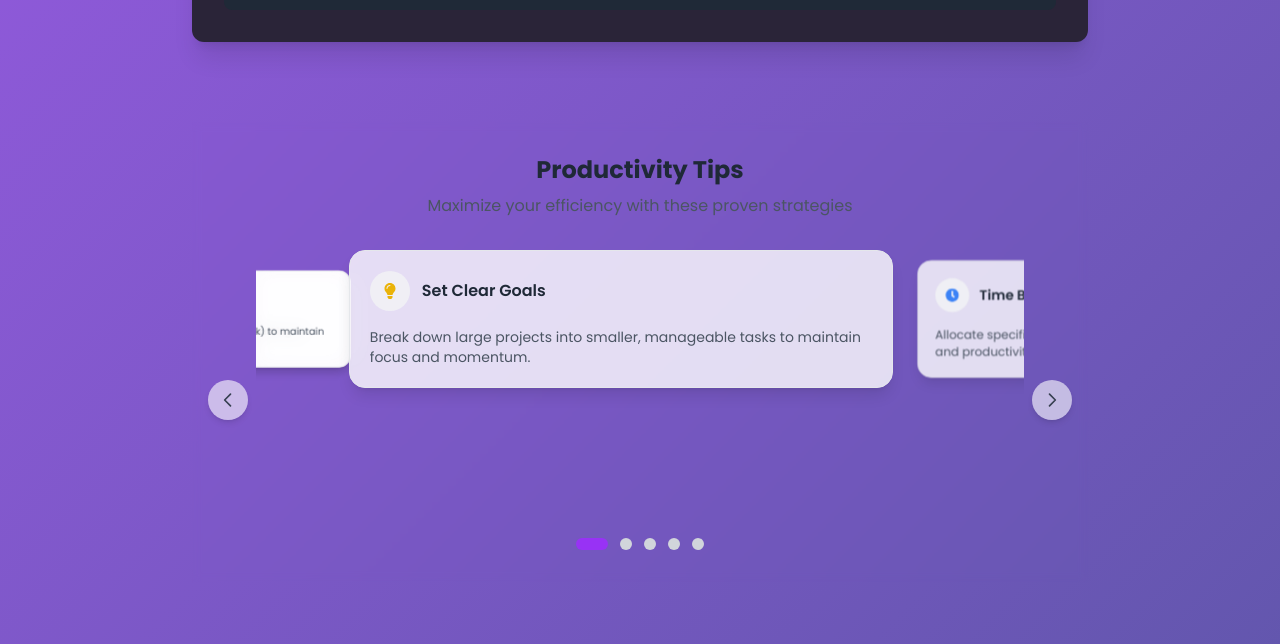
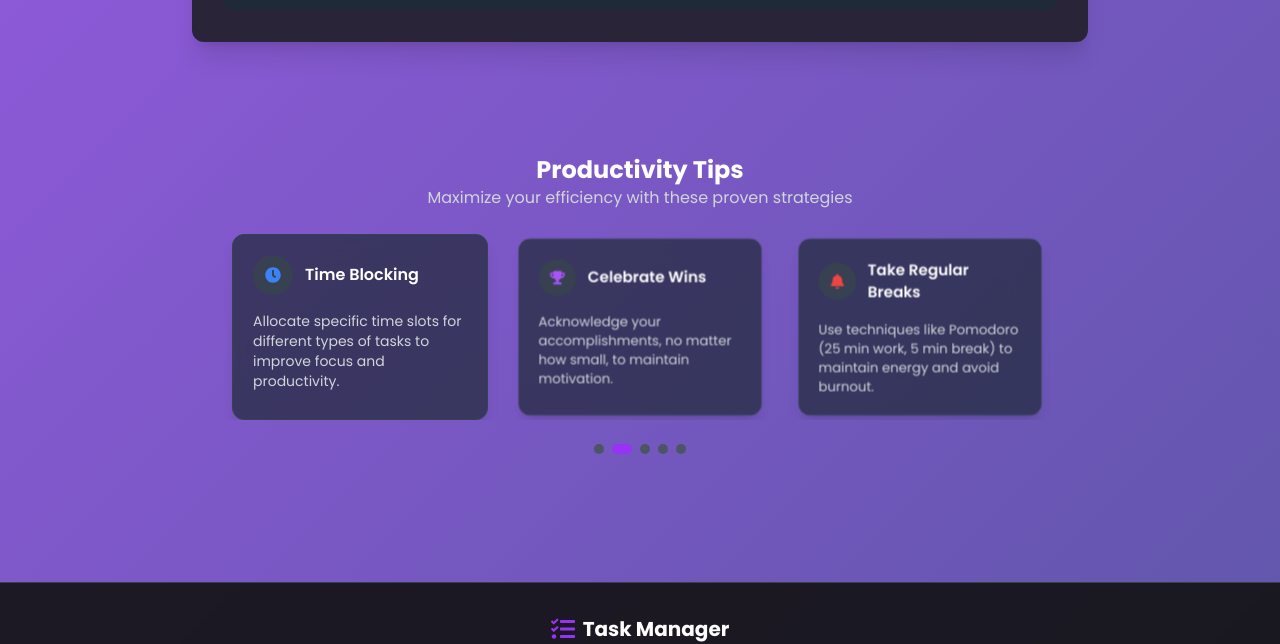
Before and after one commit to R-Tharanka/react-todo, a React (Create React App) app in the folder frontend/: page / in a window 1280 px wide. Shown: the part 1440-2084 px from the top of the page. Built offline with nearby package versions, Linux system fonts and the light colour scheme; no server answers.

Commit message:
refactor: simplify ProductivityTips component by removing unused state and optimizing auto-slide functionality

```diff
--- a/frontend/src/components/ProductivityTips.js
+++ b/frontend/src/components/ProductivityTips.js
@@ -1,10 +1,8 @@
-import React, { useState, useEffect, useCallback, useRef } from 'react';
+import React, { useState, useEffect } from 'react';
 import { FaLightbulb, FaClock, FaTrophy, FaBell, FaBrain } from 'react-icons/fa';
 
 const ProductivityTips = () => {
   const [activeSlide, setActiveSlide] = useState(0);
-  const [isTransitioning, setIsTransitioning] = useState(false);
-  const autoSlideTimerRef = useRef(null);
 
   const tips = [
     {
@@ -39,165 +37,66 @@ const ProductivityTips = () => {
     }
   ];
 
-  // Reset the auto-slide timer when user interacts
-  const resetAutoSlideTimer = useCallback(() => {
-    if (autoSlideTimerRef.current) {
-      clearInterval(autoSlideTimerRef.current);
+  // Auto-slide functionality
+  useEffect(() => {
+    const interval = setInterval(() => {
+      setActiveSlide((prev) => (prev + 1) % tips.length);
+    }, 5000); // Change slide every 5 seconds
+
+    return () => clearInterval(interval);
+  }, [tips.length]);
+
+  // Calculate which tips to show (current + 2 next)
+  const getVisibleTips = () => {
+    const visibleTips = [];
+    for (let i = 0; i < 3; i++) {
+      const index = (activeSlide + i) % tips.length;
+      visibleTips.push(tips[index]);
     }
-
-    autoSlideTimerRef.current = setInterval(() => {
-      goToNextSlide();
-    }, 10000); // Change slide every 10 seconds
-  }, []);
-
-  // Smoothly go to next slide with transition state
-  const goToNextSlide = useCallback(() => {
-    if (isTransitioning) return;
-
-    setIsTransitioning(true);
-    setActiveSlide((prev) => (prev + 1) % tips.length);
-
-    // Reset transitioning state after animation completes (increased duration)
-    setTimeout(() => {
-      setIsTransitioning(false);
-    }, 1500);
-  }, [isTransitioning, tips.length]);
-
-  // Smoothly go to previous slide with transition state
-  const goToPrevSlide = useCallback(() => {
-    if (isTransitioning) return;
-
-    setIsTransitioning(true);
-    setActiveSlide((prev) => (prev - 1 + tips.length) % tips.length);
-
-    // Reset transitioning state after animation completes (increased duration)
-    setTimeout(() => {
-      setIsTransitioning(false);
-    }, 1500);
-  }, [isTransitioning, tips.length]);
-
-  // Go to a specific slide (for dot navigation)
-  const goToSlide = useCallback((index) => {
-    if (isTransitioning || index === activeSlide) return;
-
-    setIsTransitioning(true);
-    setActiveSlide(index);
-    resetAutoSlideTimer();
-
-    // Reset transitioning state after animation completes
-    setTimeout(() => {
-      setIsTransitioning(false);
-    }, 1500);
-  }, [activeSlide, isTransitioning, resetAutoSlideTimer]);
-
-  // Set up auto-slide on component mount
-  useEffect(() => {
-    resetAutoSlideTimer();
-
-    return () => {
-      if (autoSlideTimerRef.current) {
-        clearInterval(autoSlideTimerRef.current);
-      }
-    };
-  }, [resetAutoSlideTimer]);
-
-  // We're no longer using this function since we're showing all tips with positioning
-  // This is kept for reference but can be removed
+    return visibleTips;
+  };
 
   return (
     <div>
-      <div className="text-center mb-8">
-        <h2 className="text-2xl font-bold text-gray-800 mb-2">Productivity Tips</h2>
-        <p className="text-gray-600">Maximize your efficiency with these proven strategies</p>
+      <div className="text-center mb-6">
+        <h2 className="text-2xl font-bold text-gray-800 dark:text-white">Productivity Tips</h2>
+        <p className="text-gray-600 dark:text-gray-300">Maximize your efficiency with these proven strategies</p>
       </div>
 
       <div className="relative">
-        {/* Navigation controls */}
-        <div className="absolute -left-4 top-1/2 -translate-y-1/2 z-30">
-          <button
-            onClick={() => {
-              goToPrevSlide();
-              resetAutoSlideTimer();
-            }}
-            className="w-10 h-10 flex items-center justify-center rounded-full bg-white/60 hover:bg-white/90 shadow-md transition-all transform hover:scale-110 focus:outline-none"
-            disabled={isTransitioning}
-            aria-label="Previous tip"
-          >
-            <svg xmlns="http://www.w3.org/2000/svg" className="h-5 w-5 text-gray-700" fill="none" viewBox="0 0 24 24" stroke="currentColor">
-              <path strokeLinecap="round" strokeLinejoin="round" strokeWidth={2} d="M15 19l-7-7 7-7" />
-            </svg>
-          </button>
+        {/* Card Slider */}
+        <div className="flex gap-4 sm:gap-6 px-2 overflow-hidden">
+          {getVisibleTips().map((tip, index) => (
+            <div
+              key={tip.id}
+              className={`flex-1 transition-all duration-500 transform ${
+                index === 0 ? 'scale-100' : 'scale-95'
+              }`}
+            >
+              <div className="bg-white/70 dark:bg-gray-800/70 backdrop-blur-lg rounded-xl p-5 h-full border border-gray-100 dark:border-gray-700 shadow-lg hover:shadow-xl transition-all">
+                <div className="flex items-center mb-4">
+                  <div className="p-3 rounded-full bg-gray-100 dark:bg-gray-700 mr-3">
+                    {tip.icon}
+                  </div>
+                  <h3 className="font-semibold text-gray-800 dark:text-white">{tip.title}</h3>
+                </div>
+                <p className="text-gray-600 dark:text-gray-300 text-sm">{tip.description}</p>
+              </div>
+            </div>
+          ))}
         </div>
 
-        <div className="absolute -right-4 top-1/2 -translate-y-1/2 z-30">
-          <button
-            onClick={() => {
-              goToNextSlide();
-              resetAutoSlideTimer();
-            }}
-            className="w-10 h-10 flex items-center justify-center rounded-full bg-white/60 hover:bg-white/90 shadow-md transition-all transform hover:scale-110 focus:outline-none"
-            disabled={isTransitioning}
-            aria-label="Next tip"
-          >
-            <svg xmlns="http://www.w3.org/2000/svg" className="h-5 w-5 text-gray-700" fill="none" viewBox="0 0 24 24" stroke="currentColor">
-              <path strokeLinecap="round" strokeLinejoin="round" strokeWidth={2} d="M9 5l7 7-7 7" />
-            </svg>
-          </button>
-        </div>
-
-        {/* Card Slider - Enhanced Circular Animation */}
-        <div className="relative h-56 sm:h-64 overflow-hidden mx-auto max-w-3xl">
-          {tips.map((tip, index) => {
-            // Calculate position relative to active slide (for circular effect)
-            const position = (index - activeSlide + tips.length) % tips.length;
-            // Determine if this card should be visible (show 3 cards at a time)
-            const isVisible = position <= 2;
-
-            return (
-              <div
-                key={tip.id}
-                className={`absolute top-0 w-full sm:w-4/5 md:w-3/4 transition-all duration-1200 ease-in-out ${
-                  isTransitioning ? 'opacity-90' : 'opacity-100'
-                } ${!isVisible && 'opacity-0 pointer-events-none'}`}
-                style={{
-                  transform: position === 0
-                    ? 'translateX(0) scale(1)'
-                    : position === 1
-                      ? 'translateX(85%) scale(0.85)'
-                      : position === 2
-                        ? 'translateX(160%) scale(0.7)'
-                        : 'translateX(-100%) scale(0.7)',
-                  right: position === 0 ? '50%' : position === 1 ? '10%' : '0',
-                  zIndex: 30 - position,
-                  marginRight: position === 0 ? '-35%' : '0',
-                }}
-              >
-                <div className="bg-white/80 backdrop-blur-md rounded-2xl p-5 h-full border border-gray-200 shadow-lg hover:shadow-xl transition-all mx-4">
-                  <div className="flex items-center mb-4">
-                    <div className="p-3 rounded-full bg-gray-100/80 mr-3">
-                      {tip.icon}
-                    </div>
-                    <h3 className="font-semibold text-gray-800">{tip.title}</h3>
-                  </div>
-                  <p className="text-gray-600 text-sm">{tip.description}</p>
-                </div>
-              </div>
-            );
-          })}
-        </div>
-
-        {/* Progress indicator */}
-        <div className="flex justify-center mt-8">
+        {/* Navigation dots */}
+        <div className="flex justify-center mt-6">
           {tips.map((_, index) => (
             <button
               key={index}
-              onClick={() => goToSlide(index)}
-              className={`mx-1.5 transition-all ${
+              onClick={() => setActiveSlide(index)}
+              className={`mx-1 w-2.5 h-2.5 rounded-full transition-all ${
                 index === activeSlide
-                  ? 'h-3 w-8 bg-primary-purple rounded-full'
-                  : 'h-3 w-3 bg-gray-300 hover:bg-gray-400 rounded-full'
+                  ? 'bg-primary-purple w-5'
+                  : 'bg-gray-300 dark:bg-gray-600 hover:bg-gray-400 dark:hover:bg-gray-500'
               }`}
-              disabled={isTransitioning}
               aria-label={`Go to slide ${index + 1}`}
             />
           ))}
--- a/frontend/src/pages/HomePage.js
+++ b/frontend/src/pages/HomePage.js
@@ -258,7 +258,7 @@ const HomePage = () => {
       </div>
 
       {/* Productivity Tips Section - Separate from task section */}
-      <div className="max-w-4xl mx-auto mt-20 mb-4 bg-transparent backdrop-blur-sm p-4 sm:p-6 md:p-8">
+      <div className="max-w-4xl mx-auto mt-20 mb-4  p-4 sm:p-6 md:p-8">
         <ProductivityTips />
       </div>
     </div>
```
